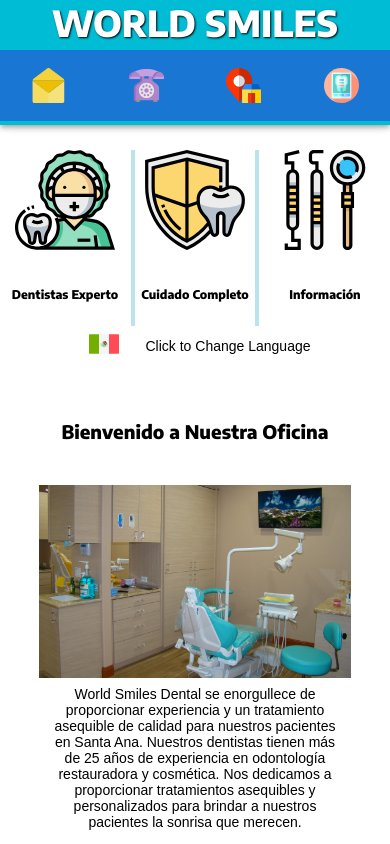
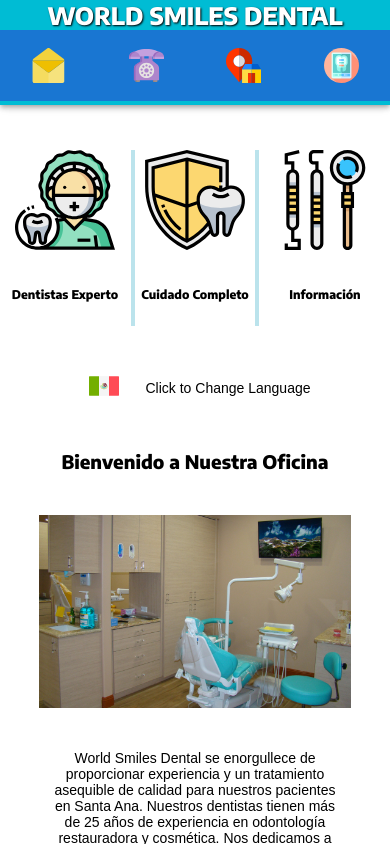
Before and after one commit to Mikhail-MM/wsd, a React (Create React App) app: page / in a window 390 px wide. Shown: the top 844 px of the page. Built offline with nearby package versions, Linux system fonts and the light colour scheme; a web font is replaced by a local one.

Commit message:
Styling Tweaks

```diff
--- a/src/App.css
+++ b/src/App.css
@@ -576,7 +576,7 @@
 
 .desktop-logo-container {
   position: relative;
-  height: 100%;
+  height: auto;
   width: auto;
   color: white;
   text-align: center;
@@ -628,7 +628,7 @@
 }
 
 .customButton {
-  background-color: rgba(0, 16, 212, 0.5);
+  background-color: rgb(60, 72, 208);
   color: white;
 
   font-family: 'Source Sans Pro', Adobe Blank;
@@ -1154,7 +1154,7 @@
   height: auto;
   width: 14%;
   padding-top: 21px;
-  background-color: black;
+  background-color: #23ccb5;
 }
 
 .desktop-procedure-component-content {
@@ -1679,7 +1679,7 @@
 .tablet-about-container p {
   width: 75%;
   font-size: 14px;
-  margin: 8px 0px;
+  margin-top: 42px;
   text-align: center;
 }
 
@@ -1759,6 +1759,8 @@
   width: 100%;
   height: auto;
 
+  padding: 0 8px;
+
 }
 .tablet-linkheader-container {
   display: -webkit-box;
@@ -1796,6 +1798,7 @@
 }
 
 .tablet-menu-link:hover {
+  cursor: pointer;
   background-color: #00ff9a;
 }
 .tablet-menu-link > span {
@@ -1838,7 +1841,7 @@
   width: 100%;
   height: auto;
 
-  background-color: gray;
+  background-color: #1976d2;
 }
 
 .tablet-interactive-menu-screen {
@@ -1852,6 +1855,7 @@
 
   width: 100%;
   height: auto;
+  padding: 42px;
 }
 
 .tablet-appointment-container {
@@ -1881,7 +1885,7 @@
   width: 100%;
   height: 40px;
   color: black;
-  margin-bottom: 12px;
+  margin-top: 42px;
 }
 /* Images */
 
@@ -2169,3 +2173,10 @@
     justify-content: center;
   }
 }
+
+@media (max-width: 472px) {
+  .tablet-nav-logo {
+    font-size: 24px;
+    height: 30.4px;
+  }
+}
--- a/src/components/TabletSite.js
+++ b/src/components/TabletSite.js
@@ -366,7 +366,6 @@
 								<div className="desktop-before-after-background-container">
 									<img src="./images/desktop/beforeafter-background.jpg" />
 								</div>
-										Click to see Ortho/Reconstructive
 					<div className="tablet-offers-row">
 						<BeforeAfterSlider />
 					</div>
--- a/src/components/containers/BeforeAfterSlider.js
+++ b/src/components/containers/BeforeAfterSlider.js
@@ -14,7 +14,7 @@
 
 	    const settings = {
 	      dots: true,
-	      arrows: true,
+	      arrows: false,
 	      infinite: true,
 	      speed: 500,
 	      slidesToShow: 1,
```
